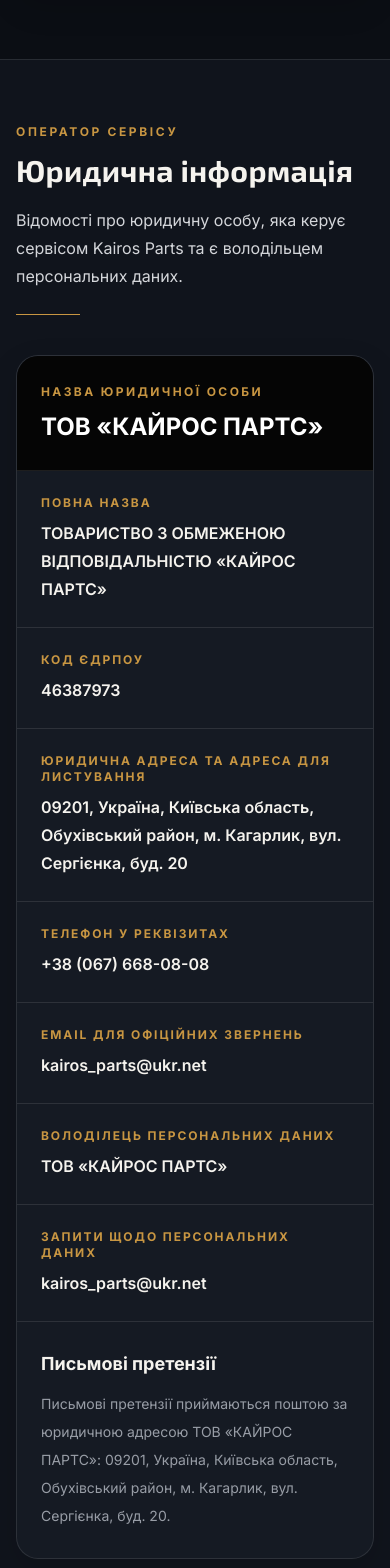
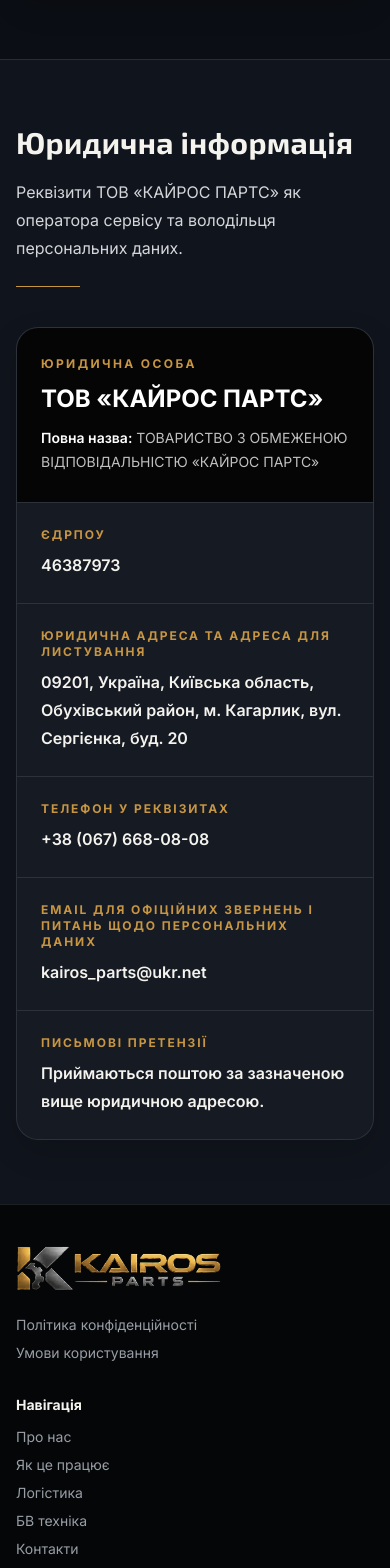
Before and after one commit to Serhiy199/Kairos-Parts, a Next.js app: page /contacts in a window 390 px wide. Shown: the part 3460-5028 px from the top of the page. Built offline with nearby package versions, Linux system fonts and the light colour scheme; no server answers.

Commit message:
style: consolidate contacts legal information

```diff
--- a/app/(public)/contacts/page.tsx
+++ b/app/(public)/contacts/page.tsx
@@ -164,32 +164,33 @@
       >
         <div className="kp-container">
           <div className="max-w-3xl">
-            <p className="text-xs font-bold uppercase tracking-[0.22em] text-accent sm:text-sm">
-              ОПЕРАТОР СЕРВІСУ
-            </p>
             <h2
               id="legal-information-title"
-              className="mt-3 text-3xl font-bold leading-tight text-public-primary sm:text-4xl"
+              className="text-3xl font-bold leading-tight text-public-primary sm:text-4xl"
             >
               Юридична інформація
             </h2>
             <p className="mt-4 text-base leading-7 text-public-secondary sm:text-lg sm:leading-8">
-              Відомості про юридичну особу, яка керує сервісом Kairos Parts та є володільцем персональних даних.
+              Реквізити ТОВ «КАЙРОС ПАРТС» як оператора сервісу та володільця персональних даних.
             </p>
             <div aria-hidden="true" className="mt-6 h-px w-16 bg-accent" />
           </div>
 
           <div className="mt-10 overflow-hidden rounded-[22px] border border-public-border bg-public-card shadow-panel">
-            <div className="border-b border-public-border bg-primary px-6 py-7 text-white sm:px-8 lg:px-10">
-              <p className="text-xs font-bold uppercase tracking-[0.2em] text-accent">Назва юридичної особи</p>
-              <p className="mt-3 break-words text-2xl font-bold leading-tight sm:text-3xl">
-                {companyLegalDetails.shortName}
-              </p>
-            </div>
-
             <dl className="grid min-w-0 gap-px bg-public-border sm:grid-cols-2">
-              <LegalDetail label="Повна назва" value={companyLegalDetails.fullName} />
-              <LegalDetail label="Код ЄДРПОУ" value={companyLegalDetails.edrpou} />
+              <div className="min-w-0 bg-primary px-6 py-7 text-white sm:col-span-2 sm:px-8 lg:px-10">
+                <dt className="text-xs font-bold uppercase tracking-[0.2em] text-accent">Юридична особа</dt>
+                <dd className="mt-3 min-w-0">
+                  <p className="break-words text-2xl font-bold leading-tight sm:text-3xl">
+                    {companyLegalDetails.shortName}
+                  </p>
+                  <p className="mt-3 break-words text-sm leading-6 text-white/75 sm:text-base sm:leading-7">
+                    <span className="font-semibold text-white">Повна назва:</span>{' '}
+                    {companyLegalDetails.fullName}
+                  </p>
+                </dd>
+              </div>
+              <LegalDetail label="ЄДРПОУ" value={companyLegalDetails.edrpou} />
               <LegalDetail
                 label="Юридична адреса та адреса для листування"
                 value={companyLegalDetails.legalAddress.display}
@@ -200,28 +201,16 @@
                 href={companyLegalDetails.legalPhone.href}
               />
               <LegalDetail
-                label="Email для офіційних звернень"
+                label="Email для офіційних звернень і питань щодо персональних даних"
                 value={companyLegalDetails.email.display}
                 href={companyLegalDetails.email.href}
               />
               <LegalDetail
-                label="Володілець персональних даних"
-                value={companyLegalDetails.personalDataController}
-              />
-              <LegalDetail
-                label="Запити щодо персональних даних"
-                value={companyLegalDetails.email.display}
-                href={companyLegalDetails.email.href}
+                label="Письмові претензії"
+                value="Приймаються поштою за зазначеною вище юридичною адресою."
+                fullWidth
               />
             </dl>
-
-            <div className="border-t border-public-border px-6 py-7 sm:px-8 lg:px-10">
-              <h3 className="text-lg font-bold text-public-primary">Письмові претензії</h3>
-              <p className="mt-3 max-w-5xl text-sm leading-7 text-public-muted sm:text-base">
-                Письмові претензії приймаються поштою за юридичною адресою {companyLegalDetails.shortName}:{' '}
-                {companyLegalDetails.legalAddress.display}.
-              </p>
-            </div>
           </div>
         </div>
       </section>
@@ -229,9 +218,19 @@
   );
 }
 
-function LegalDetail({ label, value, href }: { label: string; value: string; href?: string }) {
+function LegalDetail({
+  label,
+  value,
+  href,
+  fullWidth = false
+}: {
+  label: string;
+  value: string;
+  href?: string;
+  fullWidth?: boolean;
+}) {
   return (
-    <div className="min-w-0 bg-public-card px-6 py-6 sm:px-8 lg:px-10">
+    <div className={`min-w-0 bg-public-card px-6 py-6 sm:px-8 lg:px-10 ${fullWidth ? 'sm:col-span-2' : ''}`}>
       <dt className="text-xs font-bold uppercase tracking-[0.16em] text-accent">{label}</dt>
       <dd className="mt-2 break-words text-base font-semibold leading-7 text-public-primary">
         {href ? (
--- a/package.json
+++ b/package.json
@@ -43,6 +43,7 @@
     "test:legal-terms-1c": "tsx scripts/check-stage-legal-1c-terms-of-use.ts",
     "test:legal-layout-1d": "tsx scripts/check-stage-legal-1d-legal-pages-layout-simplification.ts",
     "test:legal-footer-1e": "tsx scripts/check-stage-legal-1e-footer-legal-links-placement.ts",
+    "test:legal-contacts-consolidation-1f": "tsx scripts/check-stage-legal-1f-contacts-content-consolidation.ts",
     "audit:request-file-storage": "tsx scripts/audit-request-file-storage.ts",
     "migrate:request-files-cloudinary": "tsx scripts/migrate-request-files-to-cloudinary.ts",
     "test:logistics-address-combobox": "tsx scripts/check-logistics-request-form.ts",
```
Also changed, not shown: scripts/check-stage-legal-1a-contacts.ts (+6 -3 lines), scripts/check-stage-legal-1f-contacts-content-consolidation.ts (added, +102 -0 lines), 1 other file (tests, documents, lock files or other folders).
